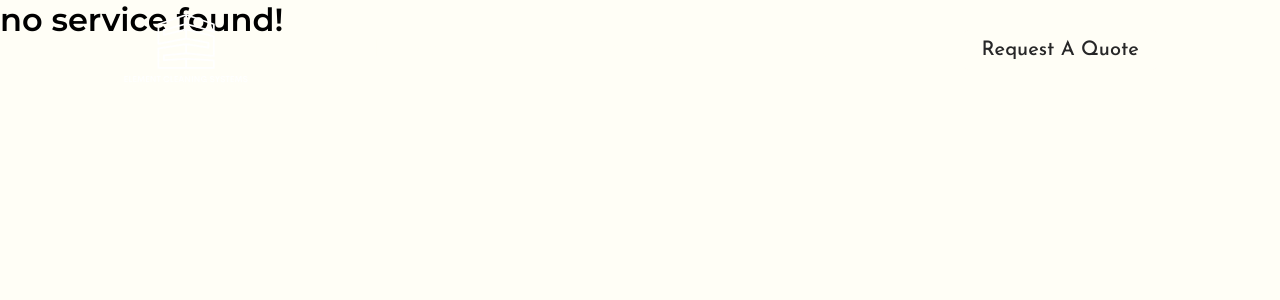
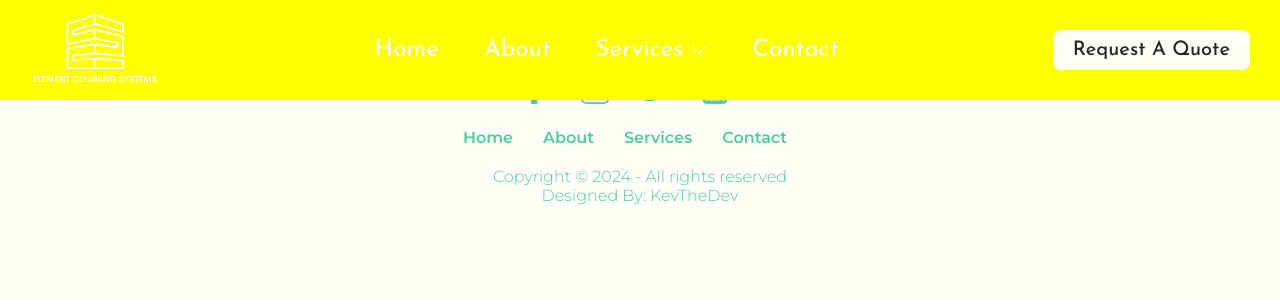
Before and after one commit to kevyyar/element-cleaning-systems, a Next.js app: page /services/1 in a window 1280 px wide. Shown: the top 300 px of the page. Built offline with nearby package versions, Linux system fonts and the light colour scheme.

Commit message:
remove dropdown menu in mobile view; add footer;

```diff
--- a/src/app/layout.tsx
+++ b/src/app/layout.tsx
@@ -1,7 +1,7 @@
+import { Footer, Navbar } from "@/components";
 import type { Metadata } from "next";
 import { Montserrat } from "next/font/google";
 import "./globals.css";
-import { Navbar } from "@/components";
 
 const montserrat = Montserrat({
   subsets: ["latin"],
@@ -23,6 +23,7 @@ export default function RootLayout({
       <body className={`${montserrat.className}`}>
         <Navbar />
         <div>{children}</div>
+        <Footer />
       </body>
     </html>
   );
--- a/src/components/about/about.module.css
+++ b/src/components/about/about.module.css
@@ -51,6 +51,12 @@
   margin-top: 25px;
 }
 
+@media (min-width: 768px) {
+  .about-content  img {
+    margin: 0 auto;
+  }
+}
+
 @media (min-width: 1024px) {
   .about-content {
     flex-direction: row;
--- /dev/null
+++ b/src/components/footer/footer.module.css
@@ -0,0 +1,34 @@
+.footer {
+    background-color: var(--white);
+    height: 200px;
+    display: flex;
+    flex-direction: column;
+    justify-content: center;
+    align-items: center;
+}
+
+.icons svg {
+    margin-right: 20px;
+}
+
+.links {
+    margin: 20px 0;
+}
+
+.link {
+    margin-right: 20px;
+    color: var(--green);
+    font-weight: 600;
+}
+
+.copyright {
+    text-align: center;
+    color: var(--green);
+}
+
+@media (min-width: 768px) {
+    .icons svg,
+    .link {
+        margin-right: 30px;
+    }
+}
--- /dev/null
+++ b/src/components/footer/footer.tsx
@@ -0,0 +1,44 @@
+import { navbarLinks } from "@/constants/constants";
+import Link from "next/link";
+import {
+  TfiFacebook,
+  TfiInstagram,
+  TfiTwitterAlt,
+  TfiYoutube,
+} from "react-icons/tfi";
+import styles from "./footer.module.css";
+
+export function Footer() {
+  return (
+    <footer className={styles.footer}>
+      <div className={styles.icons}>
+        <Link href={"https://facebook.com"}>
+          <TfiFacebook size={30} color={"#51CBA3"} />
+        </Link>
+        <Link href={"https://instagram.com"}>
+          <TfiInstagram size={30} color={"#51CBA3"} />
+        </Link>
+        <Link href={"https://twitter.com"}>
+          <TfiTwitterAlt size={30} color={"#51CBA3"} />
+        </Link>
+        <Link href={"https://youtube.com"}>
+          <TfiYoutube size={30} color={"#51CBA3"} />
+        </Link>
+      </div>
+      <div className={styles.links}>
+        {navbarLinks.map((link) => (
+          <Link key={link.id} href={link.link} className={styles.link}>
+            {link.children}
+          </Link>
+        ))}
+      </div>
+      <div className={styles.copyright}>
+        <span>
+          Copyright © {new Date().getFullYear()} - All rights reserved
+        </span>
+        <br />
+        <span>Designed By: KevTheDev</span>
+      </div>
+    </footer>
+  );
+}
--- a/src/components/index.ts
+++ b/src/components/index.ts
@@ -8,3 +8,4 @@ export * from "./our-vision/our-vision";
 export * from "./brand-carousel/brand-carousel";
 export * from "./brand-carousel-item/brand-carousel-item";
 export * from "./about/about";
+export * from "./footer/footer";
--- a/src/components/nav-link/nav-link.tsx
+++ b/src/components/nav-link/nav-link.tsx
@@ -24,9 +24,13 @@ export function NavLink() {
         <div
           key={link.id}
           onMouseEnter={() =>
-            setIsServicesHovered(link.children === "Services")
+            width && width < 768
+              ? null
+              : setIsServicesHovered(link.children === "Services")
           }
-          onMouseLeave={() => setIsServicesHovered(false)}
+          onMouseLeave={() =>
+            width && width < 768 ? null : setIsServicesHovered(false)
+          }
         >
           <Link className={styles["nav-link"]} href={link.link}>
             {link.children === "Services" ? (
--- a/src/components/navbar/navbar.module.css
+++ b/src/components/navbar/navbar.module.css
@@ -1,5 +1,17 @@
-/* TABLET VIEWPORT */
-.main-nav {
+.main-nav-transparent {
+  display: flex;
+  justify-content: space-between;
+  align-items: center;
+  padding: 15px 30px;
+  height: 100px;
+  width: 100%;
+  position: absolute;
+  transition: all 0.2s ease-in;
+  z-index: 100;
+}
+
+.main-nav-white {
+  background-color: yellow;
   display: flex;
   justify-content: space-between;
   align-items: center;
@@ -34,7 +46,7 @@
 }
 
 .link:hover {
-    background-color: #FFD124;
+  background-color: #ffd124;
 }
 
 @media (min-width: 768px) {
--- a/src/components/navbar/navbar.tsx
+++ b/src/components/navbar/navbar.tsx
@@ -1,15 +1,18 @@
 "use client";
 
-import styles from "./navbar.module.css";
 import { Button, NavLink } from "@/components";
-import { useState } from "react";
+import { useScreenSize } from "@/components/hooks/useScreenSize";
 import Image from "next/image";
 import Link from "next/link";
-import { useScreenSize } from "@/components/hooks/useScreenSize";
+import { usePathname } from "next/navigation";
+import { useState } from "react";
 import { TfiMenu } from "react-icons/tfi";
+import styles from "./navbar.module.css";
 
 export function Navbar() {
   const [openMobileMenu, setOpenMobileMenu] = useState(false);
+
+  const pathname = usePathname();
 
   const { width } = useScreenSize();
 
@@ -20,7 +23,13 @@ export function Navbar() {
   };
 
   return (
-    <nav className={styles["main-nav"]}>
+    <nav
+      className={
+        pathname === "/"
+          ? styles["main-nav-transparent"]
+          : styles["main-nav-white"]
+      }
+    >
       <Link href={"/"}>
         <Image
           src={"/images/ecs-logo-white.svg"}
--- a/src/constants/constants.ts
+++ b/src/constants/constants.ts
@@ -1,9 +1,9 @@
 import { generateSlug } from "@/utils/generateSlug";
 
 export const navbarLinks = [
-  { id: crypto.randomUUID(), link: "/home", children: "Home" },
+  { id: crypto.randomUUID(), link: "/", children: "Home" },
   { id: crypto.randomUUID(), link: "/about", children: "About" },
-  { id: crypto.randomUUID(), link: "/services-carousel", children: "Services" },
+  { id: crypto.randomUUID(), link: "/services", children: "Services" },
   { id: crypto.randomUUID(), link: "/contact", children: "Contact" },
 ];
 
```
Also changed, not shown: src/app/about/page.tsx (added, +7 -0 lines). Lines whose indentation alone changed are shown as unchanged.
